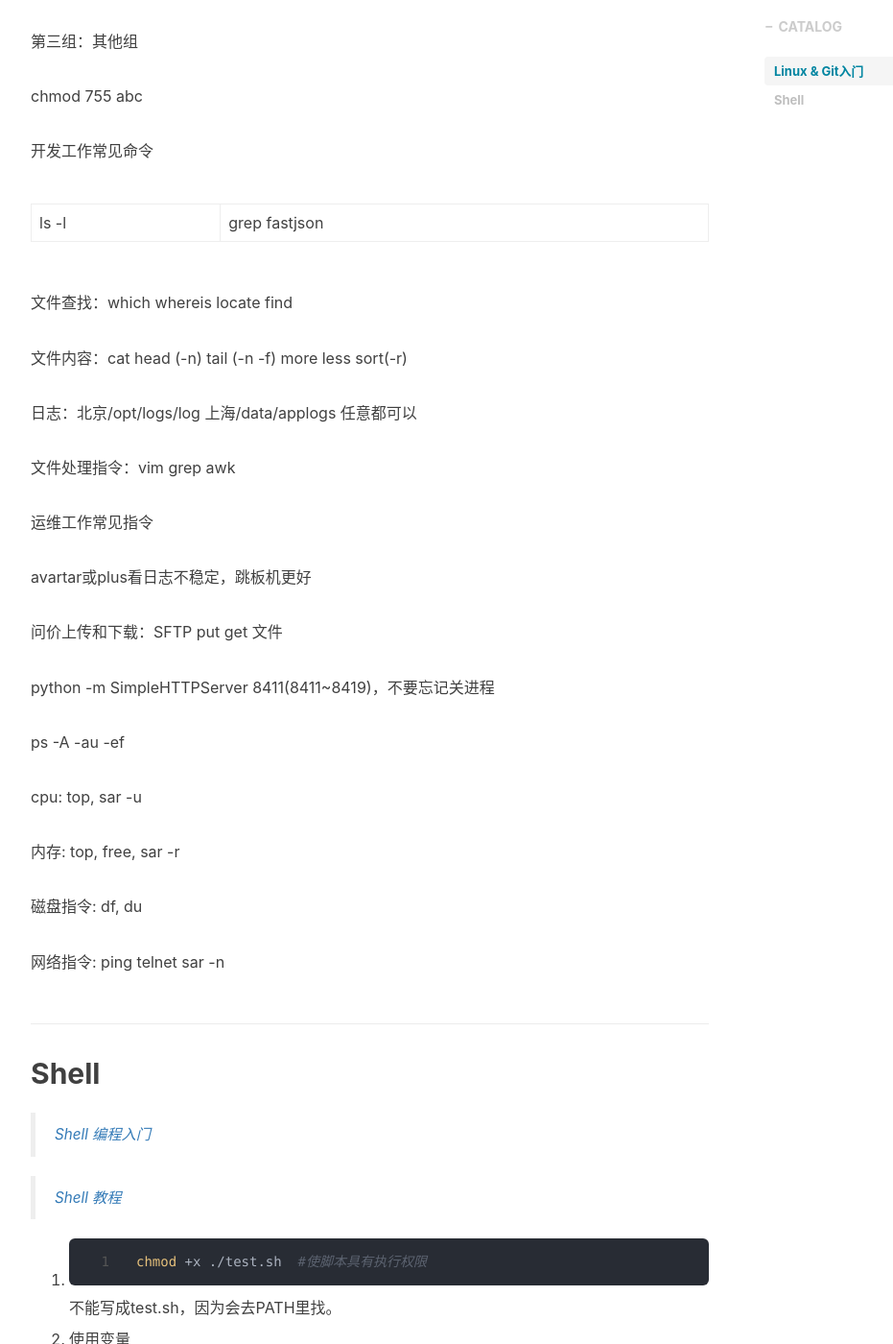
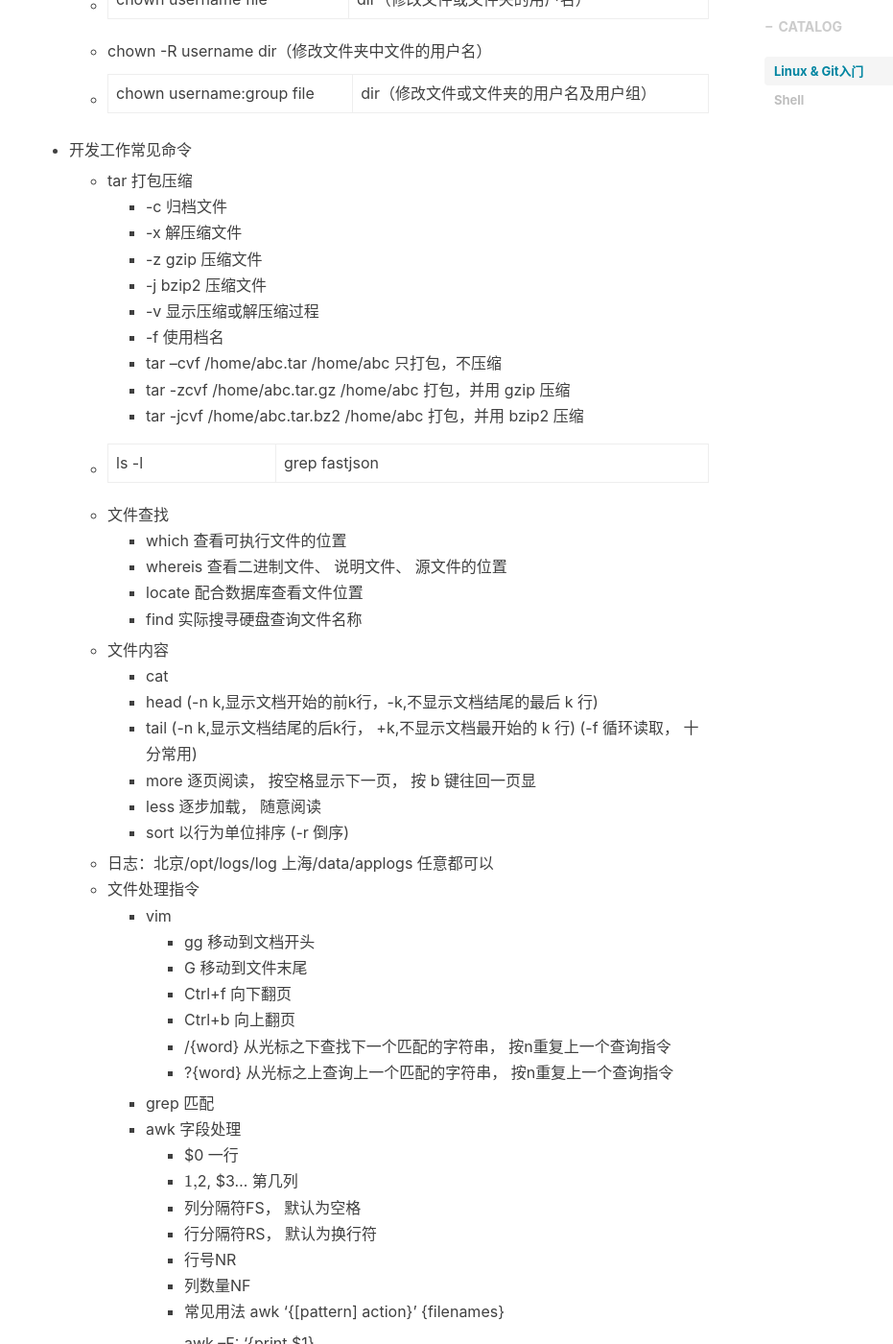
Before and after one commit to yycg/yycg.github.io, a Jekyll site: the page built from _posts/2020-06-21-Linux.markdown, in a window 1280 px wide and 1400 px high, scrolled down 1333 px. Shown: the whole window at 96% size, without its empty margins (233-1164 px from the left). Built offline with Jekyll 4.4.1, drawn with Linux system fonts in a browser that asks for light colours; nearby versions of some CDN libraries; formulas are drawn with MathJax 3; comment, search, counter and statistics services are not loaded; some of the changed text lies outside the part shown.

Commit message:
update 20/09/20

```diff
--- a/_posts/2020-03-05-面试.markdown
+++ b/_posts/2020-03-05-面试.markdown
@@ -123,6 +123,9 @@
 - 20/3/16 阿里妈妈
 
   - 笔试两天之前发的：日志统计出现次数并排序
+    > uniq -c 记录重复次数
+    >
+    > cat /home/admin/logs/biz.log | grep "Login" | uniq -c | sort -nr
   - 代码是你写的吗，解释一下思路，觉得复不复杂
   - 如果日志是海量数据怎么处理(散列成小文件)，有什么问题吗
   - 项目里会写注释吗，会分函数吗，了解过Java代码的规范吗
--- a/_posts/2020-06-21-Linux.markdown
+++ b/_posts/2020-06-21-Linux.markdown
@@ -13,65 +13,116 @@
 
 ## Linux & Git入门
 
-Linux日常用途：日常工作使用Mac、文档快速处理、登陆机器查看日志、检查机器运行情况
+- Linux日常用途：日常工作使用Mac、文档快速处理、登陆机器查看日志、检查机器运行情况
 
-Linux文件结构
+- Linux文件结构
 
-Unix/Linux基本哲学：一切皆文件
+  - Unix/Linux基本哲学：一切皆文件
+  - 优点：访问所有东西都对文件进行读写
+  - /bin 二进制文件
+  - /sbin 特权二进制文件
+  - /home 普通用户目录
+  - /opt 大型软件
+  - /usr 安装程序
+  - /var 经常变化的文件
+  - /mnt 文件挂载目录
+  - /etc 配置文件
+  - /root 特权用户
+  - /dev 抽象硬件
+  - /boot 内核和启动文件
 
-优点：访问所有东西都对文件进行读写
+- 文件权限控制
 
-/bin二进制文件
+  - 第一个字符：文件类型
+    - (-)文件，(d)目录，(l)软链，(s)套接字
+  - 后面9个字符表示3组文件权限
+    - (r)读，(w)写，(x)执行
+    - 第一组：所有者
+    - 第二组：所在组
+    - 第三组：其他组
+  - chmod 755 abc
+  - chown username file|dir（修改文件或文件夹的用户名）
+  - chown -R username dir（修改文件夹中文件的用户名）
+  - chown username:group file|dir（修改文件或文件夹的用户名及用户组）
 
-/sbin特权二进制文件
+- 开发工作常见命令
 
-/home普通用户目录
+  - tar 打包压缩
+    - -c 归档文件
+    - -x 解压缩文件
+    - -z gzip 压缩文件
+    - -j bzip2 压缩文件
+    - -v 显示压缩或解压缩过程
+    - -f 使用档名
+    - tar –cvf /home/abc.tar /home/abc 只打包，不压缩
+    - tar -zcvf /home/abc.tar.gz /home/abc 打包，并用 gzip 压缩
+    - tar -jcvf /home/abc.tar.bz2 /home/abc 打包，并用 bzip2 压缩
+  - ls -l | grep fastjson
+  - 文件查找
+    - which 查看可执行文件的位置
+    - whereis 查看二进制文件、 说明文件、 源文件的位置
+    - locate 配合数据库查看文件位置
+    - find 实际搜寻硬盘查询文件名称
+  - 文件内容
+    - cat
+    - head (-n k,显示文档开始的前k行，-k,不显示文档结尾的最后 k 行)
+    - tail (-n k,显示文档结尾的后k行， +k,不显示文档最开始的 k 行) (-f 循环读取， 十分常用)
+    - more 逐页阅读， 按空格显示下一页， 按 b 键往回一页显
+    - less 逐步加载， 随意阅读
+    - sort 以行为单位排序 (-r 倒序)
+  - 日志：北京/opt/logs/log 上海/data/applogs 任意都可以
+  - 文件处理指令
+    - vim
+      - gg 移动到文档开头
+      - G 移动到文件末尾
+      - Ctrl+f 向下翻页
+      - Ctrl+b 向上翻页
+      - /{word} 从光标之下查找下一个匹配的字符串， 按n重复上一个查询指令
+      - ?{word} 从光标之上查询上一个匹配的字符串， 按n重复上一个查询指令
+    - grep 匹配
+    - awk 字段处理
+      - $0 一行
+      - $1, $2, $3... 第几列
+      - 列分隔符FS， 默认为空格
+      - 行分隔符RS， 默认为换行符
+      - 行号NR
+      - 列数量NF
+      - 常见用法 awk '{[pattern] action}' {filenames}
 
-/opt大型软件
+        awk –F: '{print $1}
 
-文件权限控制
+    > [awk、uniq、sort三个命令的基本用法](https://blog.51cto.com/ttxsgoto/1582213)
 
-第一个字符：文件类
+    - uniq 去重
+      - -c  显示输出中，在每行行首加上本行在文件中出现的次数
+      - -d  只显示重复行
+      - -u  只显示文件中不重复的各行
+      - -n  前n个字段与每个字段前的空白一起被忽略
+      - +n 前n个字符被忽略，之前的字符被跳过（字符从0开始编号）
+      - -f   n与-n相同，这里n是字段数
+      - -s   n与+n相同，这里n是字符数
+      - 常用： uniq -c  首行显示文件中出现的次数
+    - sort 排序
+      - -u  在输出行中去除重复行
+      - -r   默认的排序方式为升序，-r转换为降序排列
+      - -n  默认按照字符来排序出现10在2前面，-n以数值来排序
+      - -t   后面设定间隔符
+      - -k  指定列数
+      - 如：sort -n -k 2 -t ： test.txt  以数值排序，按照第二列以“：”间隔来排列顺序
 
-后面9个字符表示3组文件权限
+- 运维工作常见指令
 
-第一组：所有者
-
-第二组：所在组
-
-第三组：其他组
-
-chmod 755 abc
-
-开发工作常见命令
-
-ls -l | grep fastjson
-
-文件查找：which whereis locate find
-
-文件内容：cat head (-n) tail (-n -f) more less sort(-r)
-
-日志：北京/opt/logs/log 上海/data/applogs 任意都可以
-
-文件处理指令：vim grep awk
-
-运维工作常见指令
-
-avartar或plus看日志不稳定，跳板机更好
-
-问价上传和下载：SFTP put get 文件
-
-python -m SimpleHTTPServer 8411(8411~8419)，不要忘记关进程
-
-ps -A -au -ef
-
-cpu: top, sar -u
-
-内存: top, free, sar -r
-
-磁盘指令: df, du
-
-网络指令: ping telnet sar -n
+  - avartar或plus看日志不稳定，跳板机更好
+  - 文件上传和下载：SFTP put get 文件
+  - python -m SimpleHTTPServer 8411(8411~8419)，不要忘记关进程
+  - ps
+    - -A 列出所有进程
+    - -au 显示较详细的信息
+    - -ef 显示所有进程信息， 连同命令行
+  - cpu: top, sar -u
+  - 内存: top, free -h, sar -r
+  - 磁盘指令: df -h, du -sh, sar -d
+  - 网络指令: ping, telnet, sar -n
 
 ## Shell
 
```
Also changed, not shown: _posts/2020-07-05-总结.markdown (+20 -0 lines), _posts/2020-09-16-Python.markdown (+16 -0 lines), _posts/2020-09-18-C++.markdown (added, +22 -0 lines).
